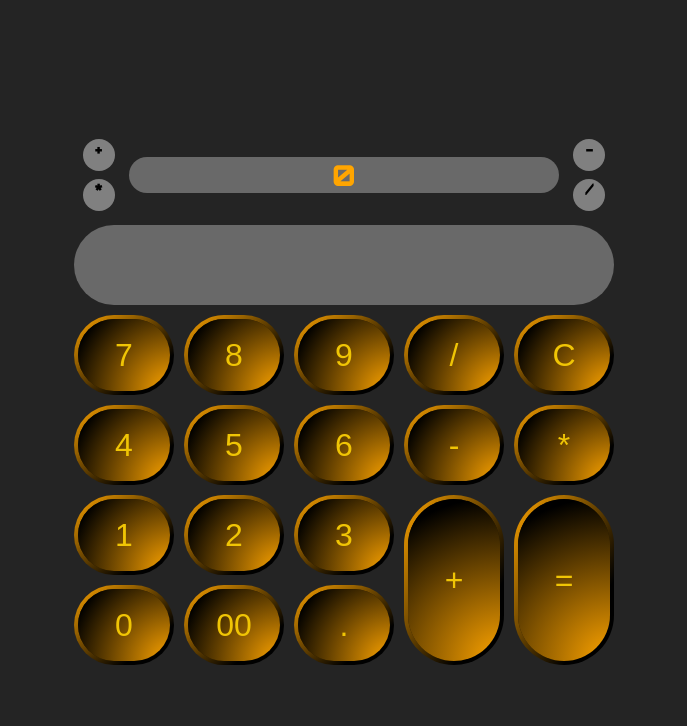
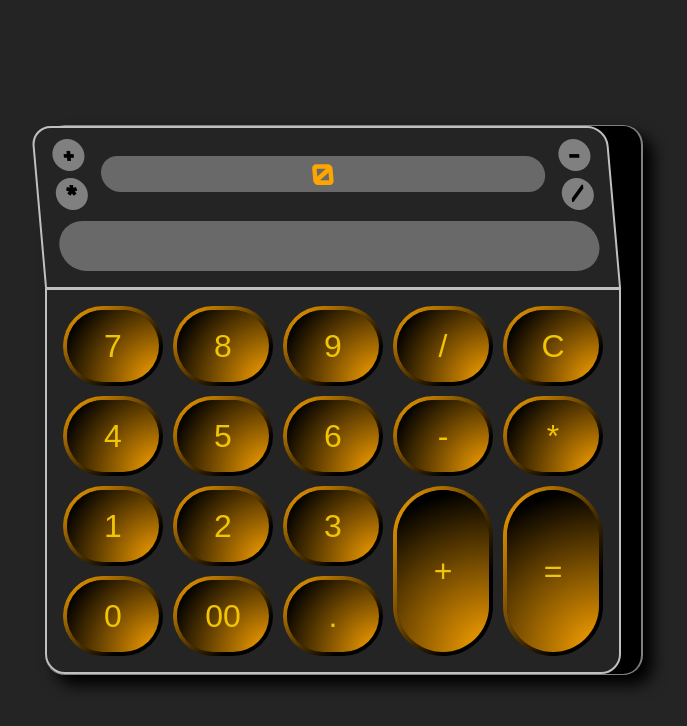
Before and after one commit to Jane-Coding/Calculator, a React (Vite) app in the folder calculator/: page / in a window 1280 px wide. Shown: the top 726 px of the page, without its empty margins (296-983 px from the left). Built offline with nearby package versions, Linux system fonts and the light colour scheme; a web font is replaced by a local one.

Commit message:
update design

```diff
--- a/calculator/src/Calculator.css
+++ b/calculator/src/Calculator.css
@@ -1,12 +1,42 @@
 @import url('https://fonts.googleapis.com/css2?family=Goldman:wght@700&display=swap&family=Goldman:wght@700&family=Orbitron:wght@900&display=swap');
 
-.layout {
+.frame {
+    border-top: 1px solid gray;
+    border-bottom: 1px solid grey;
+    border-right: 2px solid grey;
+    /* border: 2px solid silver; */
+    padding: 0 20px 0 0;
+    border-radius: 20px 20px 20px 20px;
+    background-color: black;
+    box-shadow: 10px 10px 15px black;
+}
+
+.screen-frame {
+    border: 2px solid silver;
+    border-radius: 20px 20px 0 0;
+    padding: .5rem;
+    transform: skewX(5deg) translateX(-7px);
+    background-color: #242424;
+}
+
+.top-plate{
+    grid-column: span 5;
     display: grid;
-    grid-template-columns: repeat(5, 1fr);
-    grid-template-rows: repeat(6, 1fr);
-    row-gap: 10px;
-    column-gap: 10px;
+    grid-template-rows: repeat(2, 1fr);
+    grid-template-columns: 1fr 9fr 1fr;
+    align-items: center;
 }
+
+.top-screen {
+    margin: auto .2em;
+    background-color: dimgray;
+    color: orange;
+    font-size: 1.8em;
+    border-radius: 50px;
+    font-family: 'Orbitron', sans-serif;
+    grid-row: span 2;
+}
+
 .screen {
     display: flex;
     align-items: center;
@@ -19,39 +49,30 @@
     border-radius: 50px;
     grid-column: span 5;
     font-family: 'Orbitron', sans-serif;
-}
-
-.top-plate{
-    grid-column: span 5;
-    display: grid;
-    grid-template-rows: repeat(2, 1fr);
-    grid-template-columns: 1fr 9fr 1fr;
-    align-items: center;
-}
-
-.second-screen {
-    margin: auto .2em;
-    background-color: dimgray;
-    color: orange;
-    font-size: 1.8em;
-    border-radius: 50px;
-    font-family: 'Orbitron', sans-serif;
-    grid-row: span 2;
+    margin: .5rem;
+    height: 50px;
 }
 
 .light {
     width: 2em;
     height: 2em;
     border-radius: 50%;
-    font-family: 'Orbitron', sans-serif;
     background: gray;
     justify-self: center;
+    margin: .2rem;
+}
+
+.light p {
+    font-size: 1.5rem;
+    font-family: 'Orbitron', sans-serif;
+    margin: 0;
 }
 
 [data-light-on] {
-    box-shadow: 0 0 .5em red, 0 0 1.2em gold;
-    color: rgb(37, 34, 34);
-    background: orange;
+    box-shadow: 0 0 .5em black, 0 0 20px gold;
+    background: radial-gradient(orange 30%, transparent),
+    radial-gradient(gold, transparent);
+    color: #504949;
 }
 
 .light:nth-child(2){
@@ -60,6 +81,18 @@
 
 .light:nth-child(4) {
     grid-row: 2;
+}
+
+.buttons-layout {
+    display: grid;
+    grid-template-columns: repeat(5, 1fr);
+    grid-template-rows: repeat(4, 1fr);
+    row-gap: 10px;
+    column-gap: 10px;
+    padding: 1rem;
+    border: 2px solid silver;
+    border-radius: 0 0 20px 20px;
+    background-color: #242424;
 }
 
 button {
@@ -91,12 +124,12 @@ button:active {
     color: #ac8c00;
 }
 
-button:not(button:nth-child(16)):not(button:nth-child(17)){
+button:not(button:nth-child(14)):not(button:nth-child(15)){
     height: 5rem;
 }
 
-button:nth-child(16),
-button:nth-child(17)
+button:nth-child(14),
+button:nth-child(15)
 {
     grid-row: span 2;
 }
--- a/calculator/src/Calculator.jsx
+++ b/calculator/src/Calculator.jsx
@@ -5,7 +5,7 @@ import { useState } from "react"
 
 export default function Calculator (){
     const buttons = [7,8,9,"/","C",4,5,6,"-","*", 1,2,3,"+", "=", 0,"00", "."]
-    const lights = ["+", "second-screen", "-", "*", "/"]
+    const lights = ["+", "top-screen", "-", "*", "/"]
     const [data, setData] = useState({num: "", total: 0, action: ""})
 
     function checkLength (newTotal){
@@ -61,10 +61,17 @@ export default function Calculator (){
     }
 
     return (
-        <div className="layout">
-            <TopPlate lights={lights} currentTotal={data.total} lightOn={data.action}/>
-            <span className="screen">{data.num}</span>
-            {buttons.map((el) => <button key={el} onClick={() => calculate(el)}>{el}</button>)}
+        <>
+        <div className="frame">
+            <div className="screen-frame">
+                <TopPlate lights={lights} currentTotal={data.total} lightOn={data.action}/>
+                <span className="screen">{data.num}</span>
+            </div>
+            <div className="buttons-layout">
+                {buttons.map((el) => <button key={el} onClick={() => calculate(el)}>{el}</button>)}
+            </div>
+
         </div>
+        </>
     )
 }
--- a/calculator/src/TopPlate.jsx
+++ b/calculator/src/TopPlate.jsx
@@ -2,13 +2,13 @@ export default function TopPlate({lights, currentTotal, lightOn}){
     return (
         <div className="top-plate">
             {lights.map((el) =>
-            el === "second-screen" ?
+            el === "top-screen" ?
             <span className={el}>{currentTotal}</span>
             :
             el === lightOn ?
-            <span className="light" data-light-on>{el}</span>
+            <span className="light" data-light-on><p>{el}</p></span>
             :
-            <span className="light">{el}</span>
+            <span className="light"><p>{el}</p></span>
             )
             }
         </div>
```
